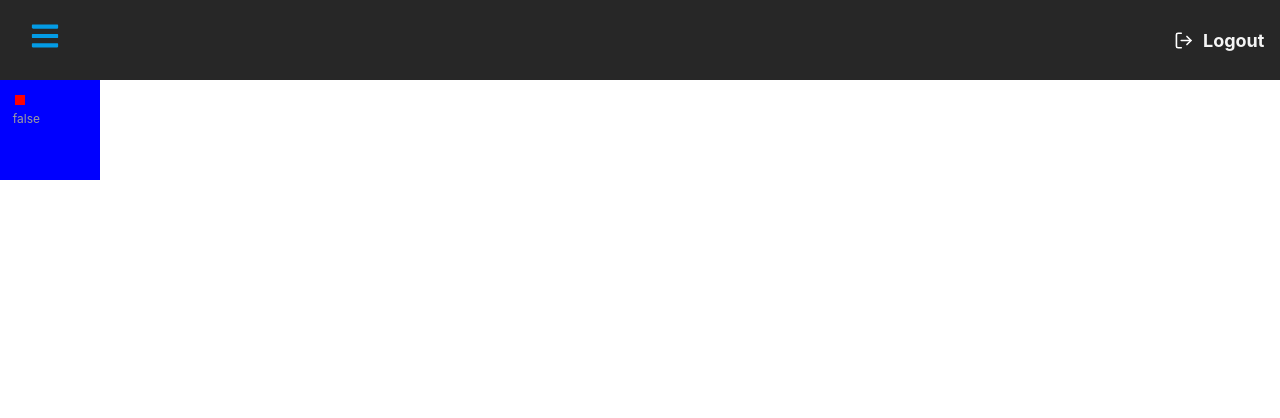
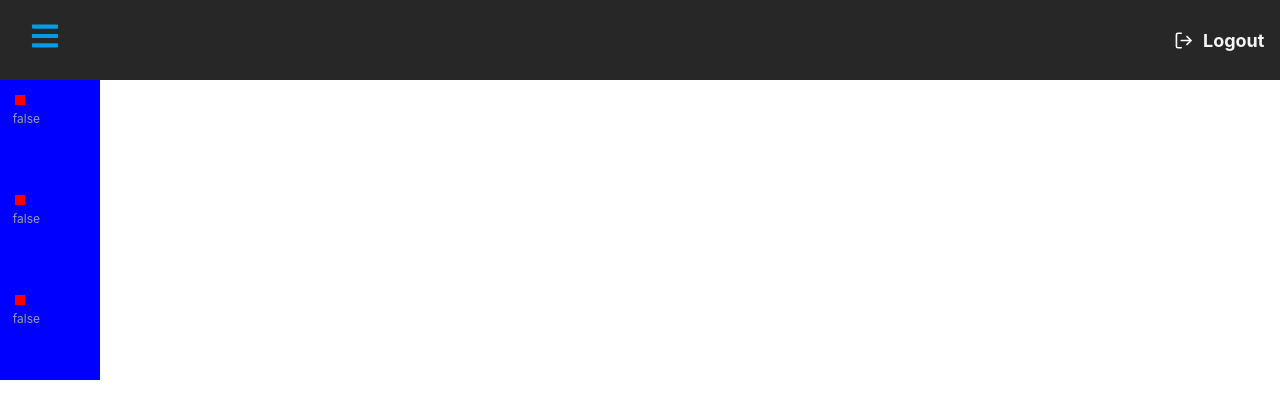
Before and after one commit to brasfx/Evernotche, a React (Create React App) app in the folder frontend/: page /viewnotes in a window 1280 px wide. Shown: the top 418 px of the page. Built offline with nearby package versions, Linux system fonts and the light colour scheme.

Commit message:
Bug fixes for the view notes page

```diff
--- a/frontend/src/pages/ViewNotes/NoteItem.js
+++ b/frontend/src/pages/ViewNotes/NoteItem.js
@@ -1,27 +1,38 @@
-import React, {useState} from 'react';
+import React, {useState, useEffect} from 'react';
 import './noteitem.css';
 import NoteSelect from './NoteSelect.js'
 import {useSelector} from "react-redux";
 
 
-export default function NoteItem() {
+export default function NoteItem(props) {
     const [note, setNote] = useState({
-        id: "",
+        id: 0,
         content: "",
         owner: "",
         selected: false
     });
 
+
+    useEffect(() => {
+        setNote (note => ({...note, id: props.noteaux.id, content: props.noteaux.content, owner: props.noteaux.owner}));
+
+
+    }, []);
+
     const selectedAux = useSelector((state) => state.selectnote.selected);
+    const idAux = useSelector((state) => state.selectnote.id);
+    console.log(note);
 
-    if (note.selected != selectedAux) {
+    if (note.selected != selectedAux && idAux == note.id) {
         setNote({...note, selected: selectedAux});
+
 
     }
 
+
     return (
         <div className="noteitem">
-            <NoteSelect></NoteSelect>
+            <NoteSelect noteid={note.id}></NoteSelect>
             <label>{note.selected.toString()}</label>
 
         </div>
--- a/frontend/src/pages/ViewNotes/NoteSelect.js
+++ b/frontend/src/pages/ViewNotes/NoteSelect.js
@@ -16,13 +16,13 @@ import {useSelector} from "react-redux";
 
 } */
 
-export default function NoteSelect() {
+export default function NoteSelect(props) {
 
     const selectedAux = useSelector((state) => state.selectnote.selected);
     const dispatch = useDispatch();
 
     const handleSelect = e => {
-        dispatch(select());
+        dispatch(select(props.noteid));
 
         if (selectedAux) {
             e.target.style.backgroundColor = 'red';
--- a/frontend/src/pages/ViewNotes/index.js
+++ b/frontend/src/pages/ViewNotes/index.js
@@ -4,14 +4,16 @@ import NoteItem from './NoteItem.js';
 
 export default function ViewNotes() {
 
-    const notes = [];
+    const notes = [{id: 1, content:"a", owner:"a"}, {id: 2, content:"b", owner:"b"}, {id: 3, content:"c", owner:"c"}];
+
+    //<NoteItem noteaux = {notes[0]} />
+    //<NoteItem noteaux = {notes[1]} />
 
     return (
         <div>
             <Navbar />
             <div className="container">
-
-                <NoteItem />
+                {notes.map((note, i) => <NoteItem noteaux={note} key={i} />)}
             </div>
         </div>
     )
--- a/frontend/src/redux/ducks/selectnote.js
+++ b/frontend/src/redux/ducks/selectnote.js
@@ -1,19 +1,21 @@
 const SELECT = "select";
 
-export const select = () => ({
-    type: SELECT
+export const select = (payload) => ({
+    type: SELECT,
+    payload: payload
 
 });
 
 const initialState = {
-    selected: false
+    selected: false,
+    id: 0
 };
 
 export default (state = initialState, action) => {
     switch (action.type) {
         case SELECT:
             //Mantem o state igual, exceto pelo count
-            return {...state, selected: !state.selected};
+            return {...state, selected: !state.selected, id: action.payload};
 
         default:
             return state;
```
